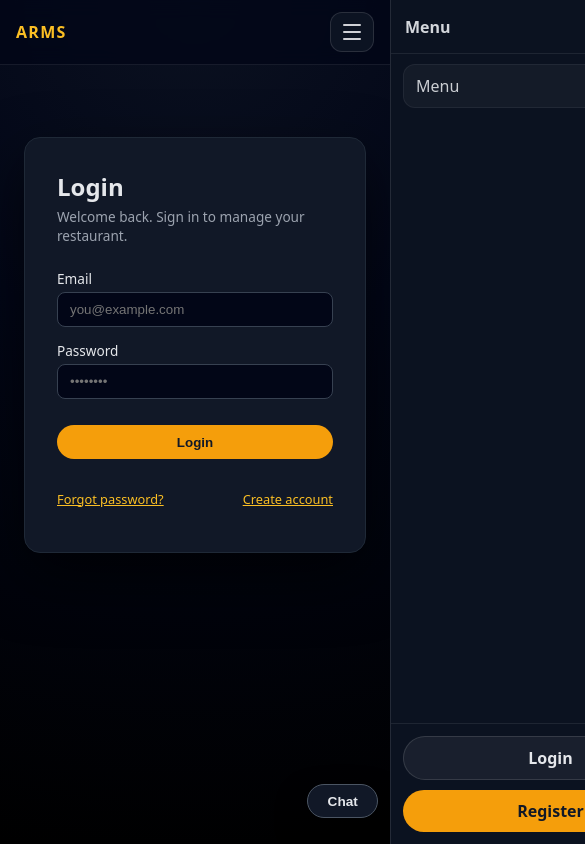
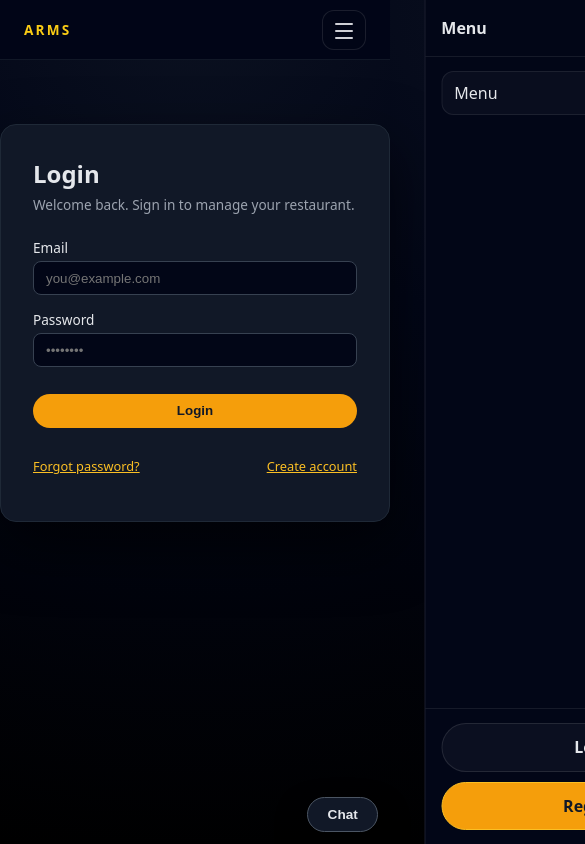
Before and after one commit to RegionalNightmare/SRMS-Frontend, an Angular app: page /login in a window 390 px wide. Shown: the top 844 px of the page, 585 px wide, since content can reach past the window. Built offline with nearby package versions, Linux system fonts and the light colour scheme.

Commit message:
CSS updates, chatbot text updates, and home page text updates to reflect the new name "ARMS" instead of "SRMS". Also includes a backend update to the order routes to return a price map along with the total price.

```diff
--- a/src/app/app.css
+++ b/src/app/app.css
@@ -113,14 +113,23 @@
 
 .app-main {
   flex: 1;
-  padding: 1.5rem 0 3rem;
+  padding: 1.25rem 0 2.5rem;
 }
 
 .app-main-inner {
   max-width: 1200px;
   margin: 0 auto;
-  padding: 0 1.5rem;
+  padding: 0;
 }
+
+/* Mobile: tighter top/bottom padding */
+@media (max-width: 768px) {
+  .app-main {
+    padding: 1rem 0 2rem;
+  }
+}
+
+
 
 /* Small screens */
 
--- a/src/app/layout/navbar/navbar.css
+++ b/src/app/layout/navbar/navbar.css
@@ -1,165 +1,184 @@
+/* Wrapper */
 .nav-wrap {
   position: sticky;
   top: 0;
   z-index: 50;
-  background: rgba(2, 6, 23, 0.75);
-  backdrop-filter: blur(10px);
-  border-bottom: 1px solid rgba(255, 255, 255, 0.08);
+  background: rgba(2, 6, 23, 0.96);
+  backdrop-filter: blur(12px);
+  border-bottom: 1px solid #111827;
 }
 
+/* Top bar */
 .nav {
-  max-width: 1100px;
+  max-width: 1200px;
   margin: 0 auto;
-  padding: 12px 16px;
+  padding: 0.6rem 1.5rem;
   display: flex;
   align-items: center;
-  gap: 12px;
+  justify-content: space-between;
+  gap: 1rem;
 }
 
 .brand {
-  color: #fbbf24;
   text-decoration: none;
-  font-weight: 800;
-  letter-spacing: 0.08em;
+  font-weight: 700;
+  letter-spacing: 0.16em;
+  text-transform: uppercase;
+  font-size: 0.85rem;
+  color: #facc15;
+}
+
+/* Desktop links */
+.desktop {
+  display: flex;
+  align-items: center;
+  gap: 1rem;
 }
 
 .nav-links a,
 .nav-auth a {
-  color: rgba(229, 231, 235, 0.85);
+  font-size: 0.85rem;
   text-decoration: none;
-  padding: 8px 10px;
+  color: #9ca3af;
+  padding: 0.2rem 0.5rem;
   border-radius: 999px;
-  font-size: 0.95rem;
+  transition: 0.15s ease;
 }
 
-.nav-links a.active,
-.nav-auth a.active {
-  background: rgba(255, 255, 255, 0.08);
-  color: #ffffff;
+.nav-links a:hover,
+.nav-auth a:hover {
+  color: #e5e7eb;
+}
+
+a.active {
+  background: rgba(251, 191, 36, 0.12);
+  color: #facc15;
 }
 
 .nav-user {
-  color: rgba(229, 231, 235, 0.7);
-  font-size: 0.9rem;
-  margin-right: 10px;
+  max-width: 160px;
+  overflow: hidden;
+  text-overflow: ellipsis;
+  white-space: nowrap;
+  color: #e5e7eb;
 }
 
 .nav-btn {
-  border: none;
-  background: #f59e0b;
-  color: #111827;
-  font-weight: 700;
-  padding: 8px 12px;
   border-radius: 999px;
+  border: 1px solid #4b5563;
+  background: #020617;
+  color: #e5e7eb;
+  padding: 0.3rem 0.9rem;
+  font-size: 0.8rem;
   cursor: pointer;
 }
 
-.nav-btn.full {
-  width: 100%;
+.nav-btn:hover {
+  border-color: #fbbf24;
+  color: #fbbf24;
 }
 
-.desktop {
+/* Hamburger (mobile only) */
+.hamburger {
   display: none;
-}
-
-.mobile {
-  display: inline-flex;
-  margin-left: auto;
-}
-
-/* Hamburger */
-.hamburger {
   width: 44px;
   height: 40px;
   border-radius: 12px;
-  border: 1px solid rgba(255, 255, 255, 0.12);
-  background: rgba(17, 24, 39, 0.75);
-  align-items: center;
-  justify-content: center;
-  gap: 5px;
-  flex-direction: column;
+  border: 1px solid rgba(255,255,255,0.10);
+  background: rgba(2, 6, 23, 0.9);
   cursor: pointer;
+  position: relative;
 }
 
 .hamburger span {
-  width: 18px;
+  position: absolute;
+  left: 12px;
+  right: 12px;
   height: 2px;
-  background: rgba(229, 231, 235, 0.9);
-  border-radius: 999px;
+  background: rgba(229,231,235,0.9);
+  border-radius: 2px;
 }
 
-/* Overlay + drawer */
+.hamburger span:nth-child(1) { top: 12px; }
+.hamburger span:nth-child(2) { top: 19px; }
+.hamburger span:nth-child(3) { top: 26px; }
+
+/* Overlay */
 .overlay {
   position: fixed;
   inset: 0;
-  background: rgba(0, 0, 0, 0.55);
+  background: rgba(0,0,0,0.55);
   z-index: 60;
 }
 
+/* Drawer */
 .drawer {
   position: fixed;
   top: 0;
-  right: -320px;
-  width: 320px;
+  right: 0;
   height: 100vh;
-  background: #0b1220;
-  border-left: 1px solid rgba(255, 255, 255, 0.10);
-  z-index: 70;
-  transition: right 0.18s ease;
+  width: min(360px, 88vw);
+  background: #020617;
+  border-left: 1px solid rgba(255,255,255,0.10);
+  z-index: 61;
+  transform: translateX(110%);
+  transition: transform 0.2s ease;
   display: flex;
   flex-direction: column;
 }
 
 .drawer.open {
-  right: 0;
+  transform: translateX(0);
 }
 
 .drawer-head {
   display: flex;
   align-items: center;
   justify-content: space-between;
-  padding: 14px 14px;
-  border-bottom: 1px solid rgba(255, 255, 255, 0.08);
+  padding: 14px 16px;
+  border-bottom: 1px solid rgba(255,255,255,0.08);
 }
 
 .drawer-title {
   font-weight: 700;
-  color: rgba(229, 231, 235, 0.92);
 }
 
 .icon-btn {
-  border: none;
   background: transparent;
-  color: rgba(229, 231, 235, 0.9);
-  font-size: 1.2rem;
+  border: 0;
+  color: rgba(255,255,255,0.8);
+  font-size: 22px;
   cursor: pointer;
 }
 
+/* Drawer links */
 .drawer-links {
-  padding: 10px 12px;
-  display: flex;
-  flex-direction: column;
-  gap: 6px;
+  padding: 14px 16px;
+  display: grid;
+  gap: 10px;
+  overflow-y: auto;
 }
 
 .drawer-links a {
-  color: rgba(229, 231, 235, 0.88);
+  color: #e5e7eb;
   text-decoration: none;
   padding: 10px 12px;
   border-radius: 12px;
-  background: rgba(255, 255, 255, 0.04);
-  border: 1px solid rgba(255, 255, 255, 0.06);
+  border: 1px solid rgba(255,255,255,0.08);
+  background: rgba(255,255,255,0.03);
 }
 
 .drawer-links a.active {
-  border-color: rgba(251, 191, 36, 0.35);
-  box-shadow: 0 0 0 1px rgba(251, 191, 36, 0.35) inset;
+  border-color: rgba(251,191,36,0.45);
+  background: rgba(251,191,36,0.10);
+  color: #facc15;
 }
 
+/* Drawer auth (Login/Register buttons) */
 .drawer-auth {
   margin-top: auto;
-  padding: 12px;
-  border-top: 1px solid rgba(255, 255, 255, 0.08);
+  padding: 14px 16px;
+  border-top: 1px solid rgba(255,255,255,0.08);
   display: grid;
   gap: 10px;
 }
@@ -167,56 +186,27 @@
 .drawer-auth a {
   display: block;
   text-align: center;
-  padding: 10px 12px;
+  text-decoration: none;
+  padding: 12px 14px;
   border-radius: 999px;
-  font-weight: 600;
-  text-decoration: none;
-  transition: all 0.15s ease;
-}
-
-.drawer-auth a[href*="login"] {
-  background: rgba(255,255,255,0.06);
+  border: 1px solid rgba(255,255,255,0.10);
+  background: rgba(255,255,255,0.04);
   color: #e5e7eb;
-  border: 1px solid rgba(255,255,255,0.12);
-}
-
-.drawer-auth a[href*="register"] {
-  background: #f59e0b;
-  color: #111827;
   font-weight: 700;
 }
 
-.drawer-auth a:hover {
-  transform: translateY(-1px);
-  opacity: 0.95;
+.drawer-auth a:last-child {
+  background: #f59e0b;
+  color: #111827;
+  border-color: #fbbf24;
 }
 
-.drawer-user {
-  color: rgba(229, 231, 235, 0.72);
-  font-size: 0.9rem;
-  padding: 10px 12px;
-  background: rgba(255, 255, 255, 0.04);
-  border-radius: 12px;
+.nav-btn.full {
+  width: 100%;
 }
 
-/* Desktop breakpoint */
-@media (min-width: 900px) {
-  .desktop {
-    display: flex;
-    align-items: center;
-    gap: 6px;
-  }
-
-  .nav-links {
-    margin: 0 auto;
-  }
-
-  .mobile {
-    display: none;
-  }
-
-  .drawer,
-  .overlay {
-    display: none;
-  }
+/* Responsive rules */
+@media (max-width: 768px) {
+  .desktop { display: none; }
+  .hamburger { display: inline-block; }
 }
--- a/src/app/shared/chatbot/chatbot.component.css
+++ b/src/app/shared/chatbot/chatbot.component.css
@@ -1,8 +1,15 @@
+/* Anchor the WHOLE component to the viewport */
+:host {
+  position: fixed;
+  right: 1rem;
+  bottom: 1rem;
+  z-index: 9999;
+  display: block;
+}
+
+/* Button (now lives inside the fixed host) */
 .chat-toggle {
-  position: fixed;
-  bottom: 1.6rem;
-  right: 1.6rem;
-  z-index: 40;
+  position: relative; /* not fixed */
   border-radius: 999px;
   border: none;
   padding: 0.55rem 1.2rem;
@@ -21,22 +28,26 @@
   border-color: #fbbf24;
 }
 
+/* Panel opens ABOVE the button */
 .chat-panel {
-  position: fixed;
-  bottom: 4.2rem;
-  right: 1.6rem;
+  position: absolute;
+  right: 0;
+  bottom: calc(100% + 0.75rem);
+
   width: 320px;
-  max-height: 460px;
+  max-height: min(70vh, 520px);
+
   border-radius: 1.1rem;
   background: #020617;
   border: 1px solid #1f2937;
   box-shadow: 0 18px 45px rgba(0, 0, 0, 0.85);
+
   display: flex;
   flex-direction: column;
   overflow: hidden;
-  z-index: 39;
 }
 
+/* Header */
 .chat-header {
   padding: 0.8rem 1rem 0.6rem;
   background: radial-gradient(circle at top left, #f97316, #020617 55%);
@@ -56,6 +67,7 @@
   font-size: 1rem;
 }
 
+/* Body */
 .chat-body {
   padding: 0.65rem 0.8rem 0.7rem;
   display: flex;
@@ -88,11 +100,14 @@
 .messages {
   margin-top: 0.2rem;
   padding-right: 0.1rem;
-  max-height: 240px;
   overflow-y: auto;
   display: flex;
   flex-direction: column;
   gap: 0.4rem;
+
+  /* IMPORTANT: allow the messages to scroll inside the panel */
+  flex: 1;
+  min-height: 120px;
 }
 
 .msg {
@@ -113,8 +128,8 @@
   color: #111827;
 }
 
+/* Input */
 .chat-input {
-  margin-top: auto;
   display: flex;
   border-top: 1px solid #111827;
 }
@@ -124,7 +139,7 @@
   border: none;
   background: #020617;
   color: #e5e7eb;
-  padding: 0.5rem 0.7rem;
+  padding: 0.6rem 0.7rem;
   font-size: 0.78rem;
 }
 
@@ -142,13 +157,83 @@
   cursor: pointer;
 }
 
+/* Mobile */
 @media (max-width: 600px) {
-  .chat-panel {
+  :host {
     right: 0.75rem;
-    width: calc(100% - 1.5rem);
+    bottom: 0.75rem;
+    left: 0.75rem;     /* so it can be full width */
   }
 
-  .chat-toggle {
-    right: 0.75rem;
+  .chat-panel {
+    width: 100%;
   }
 }
+
+/* Anchor the WHOLE component to the viewport */
+:host {
+  position: fixed;
+  right: 1rem;
+  bottom: 1rem;
+  z-index: 9999;
+  display: flex;              /* ✅ was block */
+  justify-content: flex-end;  /* ✅ pushes toggle to the right */
+  align-items: flex-end;
+  pointer-events: none;       /* ✅ host doesn't block clicks */
+}
+
+/* Re-enable clicks on actual UI */
+.chat-toggle,
+.chat-panel {
+  pointer-events: auto;
+}
+
+/* Button */
+.chat-toggle {
+  position: relative;
+  border-radius: 999px;
+  border: none;
+  padding: 0.55rem 1.2rem;
+  font-size: 0.85rem;
+  font-weight: 600;
+  cursor: pointer;
+  background: #111827;
+  color: #e5e7eb;
+  border: 1px solid #4b5563;
+  box-shadow: 0 16px 30px rgba(0, 0, 0, 0.6);
+}
+
+.chat-toggle.open {
+  background: #f59e0b;
+  color: #111827;
+  border-color: #fbbf24;
+}
+
+/* Panel opens ABOVE the button */
+.chat-panel {
+  position: absolute;
+  right: 0;
+  bottom: calc(100% + 0.75rem);
+  width: 320px;
+  max-height: min(70vh, 520px);
+  border-radius: 1.1rem;
+  background: #020617;
+  border: 1px solid #1f2937;
+  box-shadow: 0 18px 45px rgba(0, 0, 0, 0.85);
+  display: flex;
+  flex-direction: column;
+  overflow: hidden;
+}
+
+/* Mobile */
+@media (max-width: 600px) {
+  :host {
+    left: 0.75rem;
+    right: 0.75rem;
+    bottom: 0.75rem;
+  }
+
+  .chat-panel {
+    width: 100%;
+  }
+}
--- a/src/app/shared/chatbot/chatbot.component.html
+++ b/src/app/shared/chatbot/chatbot.component.html
@@ -13,7 +13,7 @@
 <div class="chat-panel" *ngIf="isOpen()">
   <header class="chat-header">
     <div>
-      <p class="chat-eyebrow">SRMS Assistant</p>
+      <p class="chat-eyebrow">ARMS Assistant</p>
       <h2>Need a hand?</h2>
     </div>
   </header>
--- a/src/styles.css
+++ b/src/styles.css
@@ -53,3 +53,106 @@ button:focus-visible {
   outline: 2px solid #fbbf24;
   outline-offset: 2px;
 }
+
+/* Global reset-ish */
+*,
+*::before,
+*::after {
+  box-sizing: border-box;
+}
+
+html,
+body {
+  margin: 0;
+  padding: 0;
+  height: 100%;
+}
+
+body {
+  font-family: system-ui, -apple-system, BlinkMacSystemFont, 'Segoe UI',
+    sans-serif;
+  background: radial-gradient(circle at top, #0b1120 0, #020617 40%, #000 100%);
+  color: #e5e7eb;
+}
+
+/* Make sure the root element fills the viewport */
+app-root {
+  display: block;
+  min-height: 100vh;
+}
+
+/* General typography used across pages */
+h1,
+h2,
+h3,
+h4 {
+  font-weight: 600;
+  margin-top: 0;
+}
+
+/* Utility classes already used in pages */
+
+.eyebrow {
+  text-transform: uppercase;
+  letter-spacing: 0.24em;
+  font-size: 0.7rem;
+  color: #9ca3af;
+}
+
+.sub {
+  font-size: 0.85rem;
+  color: #9ca3af;
+}
+
+a:focus-visible,
+button:focus-visible {
+  outline: 2px solid #fbbf24;
+  outline-offset: 2px;
+}
+:root {
+  --container: 1200px;
+  --pad-desktop: 1.5rem;
+  --pad-mobile: 1rem;
+}
+
+/* Better default line-height on mobile */
+body {
+  line-height: 1.4;
+}
+
+/* Make media behave on small screens */
+img, video {
+  max-width: 100%;
+  height: auto;
+}
+
+/* Global container utility (optional but useful) */
+.container {
+  max-width: var(--container);
+  margin: 0 auto;
+  padding: 0 var(--pad-desktop);
+}
+
+@media (max-width: 768px) {
+  .container {
+    padding: 0 var(--pad-mobile);
+  }
+
+  /* prevent huge headings on small screens */
+  h1 { font-size: 1.6rem; line-height: 1.15; }
+  h2 { font-size: 1.25rem; }
+}
+
+/* Better tap targets for links/buttons */
+button, a {
+  -webkit-tap-highlight-color: transparent;
+}
+
+/* Respect reduced motion */
+@media (prefers-reduced-motion: reduce) {
+  * {
+    animation: none !important;
+    transition: none !important;
+    scroll-behavior: auto !important;
+  }
+}
```
Also changed, not shown: src/app/pages/menu/menu.css (+96 -0 lines), src/app/pages/orders/orders.css (+94 -0 lines), src/app/pages/orders/orders.html (+5 -7 lines).
